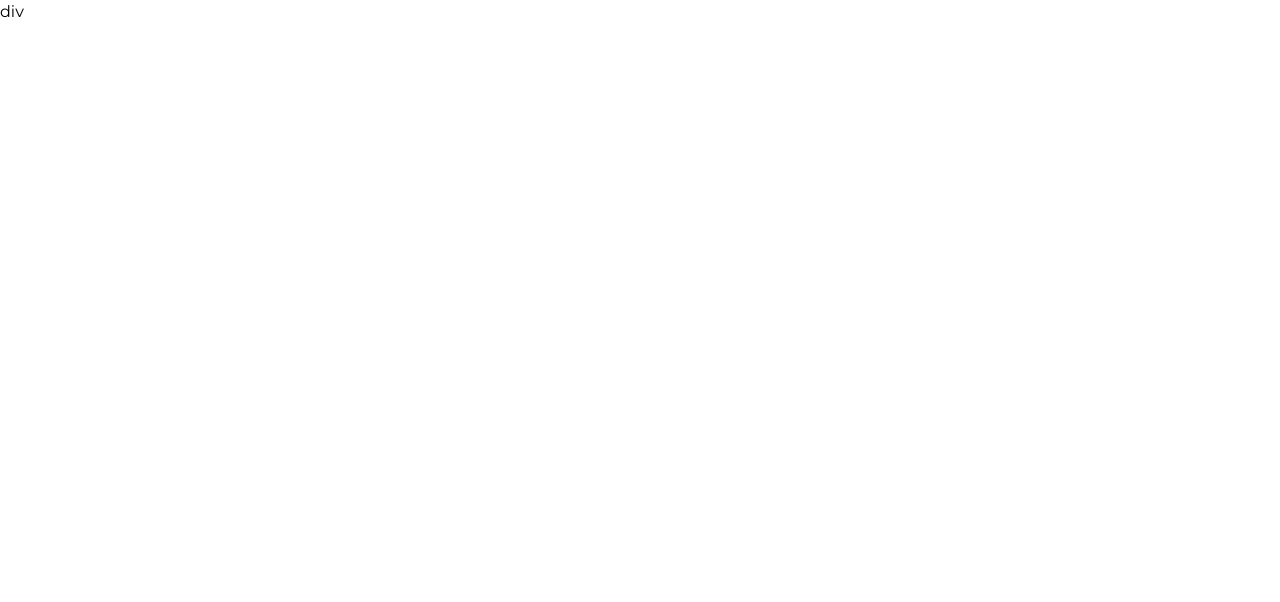
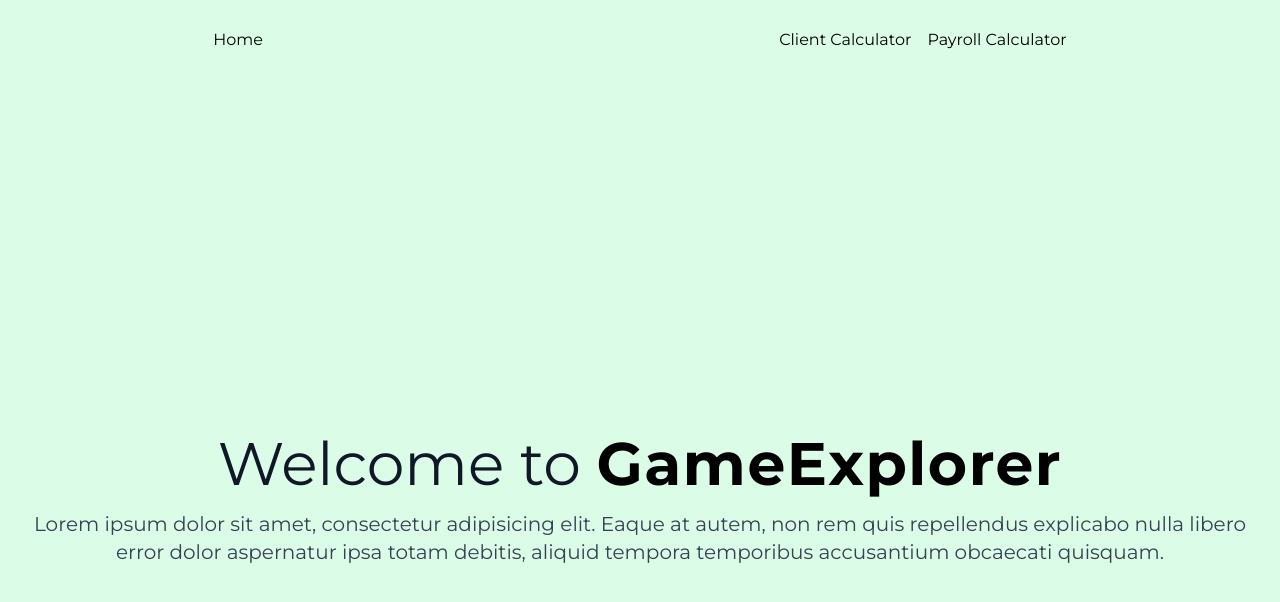
Before and after one commit to restropiajr/Hourly-Mind, a Next.js app: page / in a window 1280 px wide. Shown: the top 602 px of the page. Built offline with nearby package versions, Linux system fonts and the light colour scheme.

Commit message:
header changes

```diff
--- a/src/app/components/Footer.tsx
+++ b/src/app/components/Footer.tsx
@@ -1,79 +1,9 @@
 import { FC } from 'react'
-import { Grid, Container, Box, Typography, Link } from '@mui/material'
 
 type FooterProps = {
   //
 }
 
 export const Footer: FC<FooterProps> = () => {
-  return (
-    <Box sx={{ bgcolor: '#f6e7cb', mt: 8, p: 4 }}>
-      <Container>
-        <Grid container>
-          <Grid size={12}>
-            <Box
-              sx={{
-                display: 'flex',
-                flexDirection: 'column',
-                alignItems: 'center',
-                justifyContent: 'center',
-                gap: 2,
-              }}
-            >
-              <Typography>© 2025 Roland Estropia Jr. All rights reserved.</Typography>
-              <Box
-                sx={{
-                  display: 'flex',
-                  flexDirection: 'row',
-                  alignItems: 'center',
-                  justifyContent: 'center',
-                  gap: 2,
-                }}
-              >
-                <Link
-                  href="https://github.com/restropiajr"
-                  target="_blank"
-                  rel="noopener noreferrer"
-                  underline="hover"
-                >
-                  Github
-                </Link>
-                <Link
-                  href="https://www.linkedin.com/in/restropiajr/"
-                  target="_blank"
-                  rel="noopener noreferrer"
-                  underline="hover"
-                >
-                  LinkedIn
-                </Link>
-                <Link
-                  href="https://restropiajr.dev/"
-                  target="_blank"
-                  rel="noopener noreferrer"
-                  underline="hover"
-                >
-                  Portfolio
-                </Link>
-              </Box>
-              <Box
-                sx={{
-                  display: 'flex',
-                  flexDirection: 'row',
-                  alignItems: 'center',
-                  justifyContent: 'center',
-                  gap: 1,
-                }}
-              >
-                <Typography>Contact: </Typography>
-                <Link href="mailto:restropiajr@gmail.com" underline="hover">
-                  restropiajr@gmail.com
-                </Link>
-              </Box>
-              <Typography>Made with React, Next.js, and TypeScript</Typography>
-            </Box>
-          </Grid>
-        </Grid>
-      </Container>
-    </Box>
-  )
+  return <div>test</div>
 }
--- a/src/app/components/Header.tsx
+++ b/src/app/components/Header.tsx
@@ -1,49 +1,39 @@
-import { FC } from 'react'
-import NextLink from 'next/link'
-import { Grid, Container, Box, Button } from '@mui/material'
+'use client'
+import { FC, useEffect, useState } from 'react'
+import Link from 'next/link'
+import { cm } from '@/utils'
 
 type HeaderProps = {
   //
 }
 
 export const Header: FC<HeaderProps> = () => {
+  const [navBG, setNavBG] = useState<string>('bg-transparent')
+
+  useEffect(() => {
+    const handleScroll = () => {
+      setNavBG(window.scrollY >= 50 ? 'bg-[#f6e7cb]/60' : 'bg-transparent')
+    }
+    window.addEventListener('scroll', handleScroll)
+    return () => {
+      window.removeEventListener('scroll', handleScroll)
+    }
+  }, [])
+
   return (
-    <Box sx={{ bgcolor: '#f6e7cb', p: 4 }}>
-      <Container>
-        <Grid container>
-          <Grid size={12}>
-            <Box
-              sx={{
-                display: 'flex',
-                flexDirection: 'row',
-                alignItems: 'center',
-                justifyContent: 'center',
-                gap: 2,
-              }}
-            >
-              <Button component={NextLink} variant="contained" href="/" color="primary">
-                Home
-              </Button>
-              <Button
-                component={NextLink}
-                variant="contained"
-                href="/payroll-calculator"
-                color="primary"
-              >
-                Payroll Calculator
-              </Button>
-              <Button
-                component={NextLink}
-                variant="contained"
-                href="/client-calculator"
-                color="primary"
-              >
-                Client Calculator
-              </Button>
-            </Box>
-          </Grid>
-        </Grid>
-      </Container>
-    </Box>
+    <nav
+      className={cm(
+        'fixed top-0 left-0 z-10 flex h-[80px] w-full items-center justify-center transition duration-500 ease-in-out',
+        navBG
+      )}
+    >
+      <div className="flex w-2/3 items-center justify-between gap-4">
+        <Link href="/">Home</Link>
+        <div className="flex items-center justify-center gap-4">
+          <Link href="/client-calculator">Client Calculator</Link>
+          <Link href="/payroll-calculator">Payroll Calculator</Link>
+        </div>
+      </div>
+    </nav>
   )
 }
--- a/src/app/globals.css
+++ b/src/app/globals.css
@@ -1,7 +1,20 @@
 @import 'tailwindcss';
+
+::-webkit-scrollbar {
+  width: 0.5rem;
+}
+
+::-webkit-scrollbar-track {
+  background-color: #f6e7cb;
+}
+
+::-webkit-scrollbar-thumb {
+  background-color: var(--color-green-300);
+}
 
 @layer base {
   body {
     font-family: var(--font-montserrat);
+    @apply min-h-screen w-full bg-green-100 text-black antialiased;
   }
 }
--- a/src/app/layout.tsx
+++ b/src/app/layout.tsx
@@ -1,6 +1,7 @@
 import type { Metadata } from 'next'
 import './globals.css'
 import { Montserrat } from 'next/font/google'
+import { Header } from './components'
 
 const montserrat = Montserrat({
   subsets: ['latin'],
@@ -20,7 +21,10 @@ export default function RootLayout({
 }>) {
   return (
     <html lang="en" className={montserrat.variable}>
-      <body className="antialiased">{children}</body>
+      <body>
+        <Header />
+        {children}
+      </body>
     </html>
   )
 }
--- a/src/app/page.tsx
+++ b/src/app/page.tsx
@@ -1,3 +1,18 @@
 export default function Home() {
-  return <div className="">div</div>
+  return (
+    <div className="mt-[100px]">
+      <div className="row-one">
+        <div className="col-one flex min-h-screen flex-col items-center justify-center gap-4">
+          <h1 className="text-center text-4xl text-gray-900 md:text-6xl">
+            Welcome to <span className="font-bold tracking-wide text-black">GameExplorer</span>
+          </h1>
+          <p className="px-4 text-center text-lg text-gray-700 md:text-xl">
+            Lorem ipsum dolor sit amet, consectetur adipisicing elit. Eaque at autem, non rem quis
+            repellendus explicabo nulla libero error dolor aspernatur ipsa totam debitis, aliquid
+            tempora temporibus accusantium obcaecati quisquam.
+          </p>
+        </div>
+      </div>
+    </div>
+  )
 }
```
